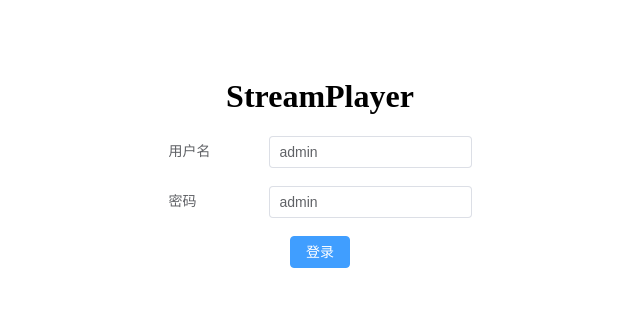
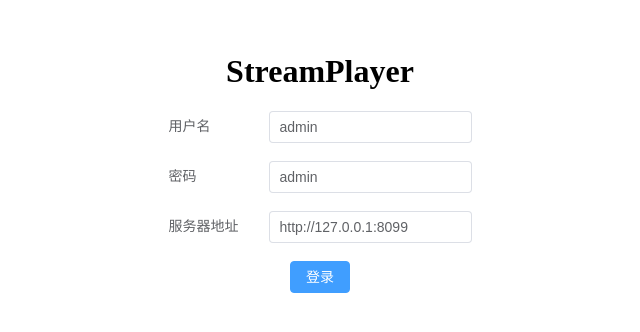
Before and after one commit to ZhReimu/stream-player, a Vue app: page / in a window 1280 px wide. Shown: the part 166-498 px from the top of the page, without its empty margins (320-960 px from the left). Built offline with nearby package versions, Linux system fonts and the light colour scheme.

Commit message:
增加 修改服务器地址 功能

```diff
--- a/src/config/axios.config.ts
+++ b/src/config/axios.config.ts
@@ -11,6 +11,9 @@ const request = axios.create({
 });
 
 request.interceptors.request.use((config) => {
+    const sessionURL = sessionStorage.getItem('baseURL')
+    config.baseURL = (sessionURL?.endsWith('/api/') ? sessionURL : sessionURL + '/api/') || baseURL
+    console.log(config.baseURL);
     const token = getToken()
     if (token) config.headers = {
         "X-Auth": token
--- a/src/views/login.vue
+++ b/src/views/login.vue
@@ -7,6 +7,9 @@
             </el-form-item>
             <el-form-item label="密码">
                 <el-input v-model="loginForm.password" />
+            </el-form-item>
+            <el-form-item label="服务器地址">
+                <el-input v-model="serverAddress" />
             </el-form-item>
         </el-form>
         <div class="test">
@@ -26,8 +29,10 @@ const loginForm = reactive<IXUser>({
     password: 'admin',
     recaptcha: null
 })
+const serverAddress = ref('http://127.0.0.1:8099')
 
 const submitForm = () => {
+    sessionStorage.setItem('baseURL', serverAddress.value)
     login(loginForm).then((data) => {
         setToken(data)
         XMessage.success('登录成功', () => {
```
